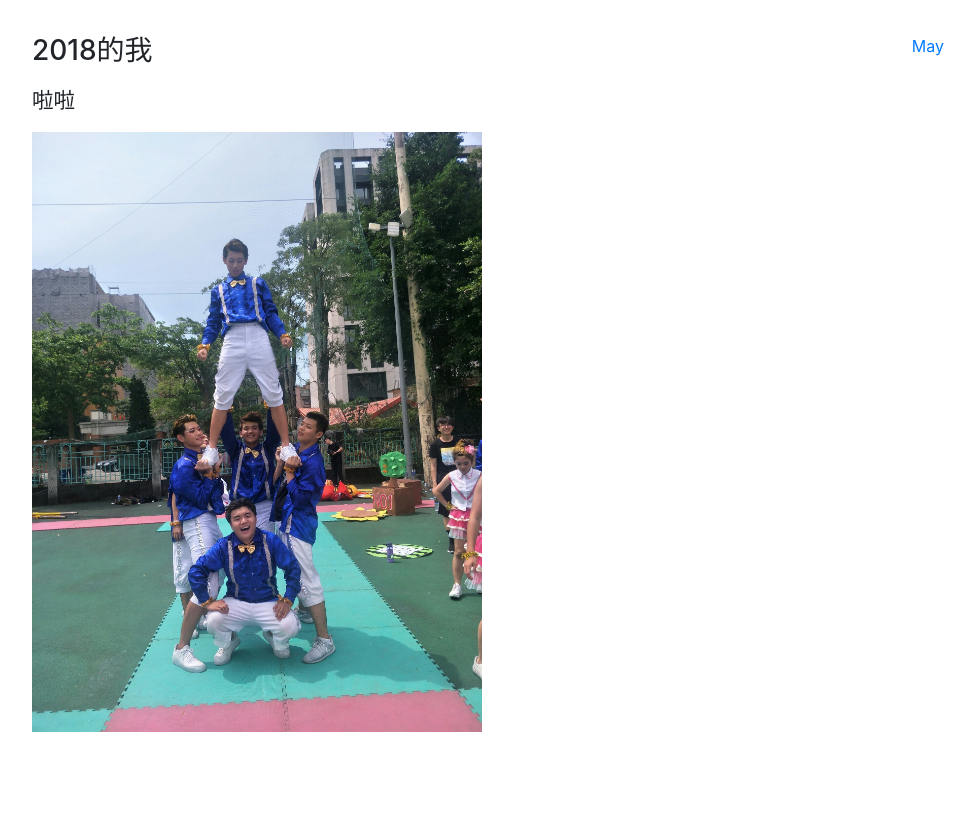
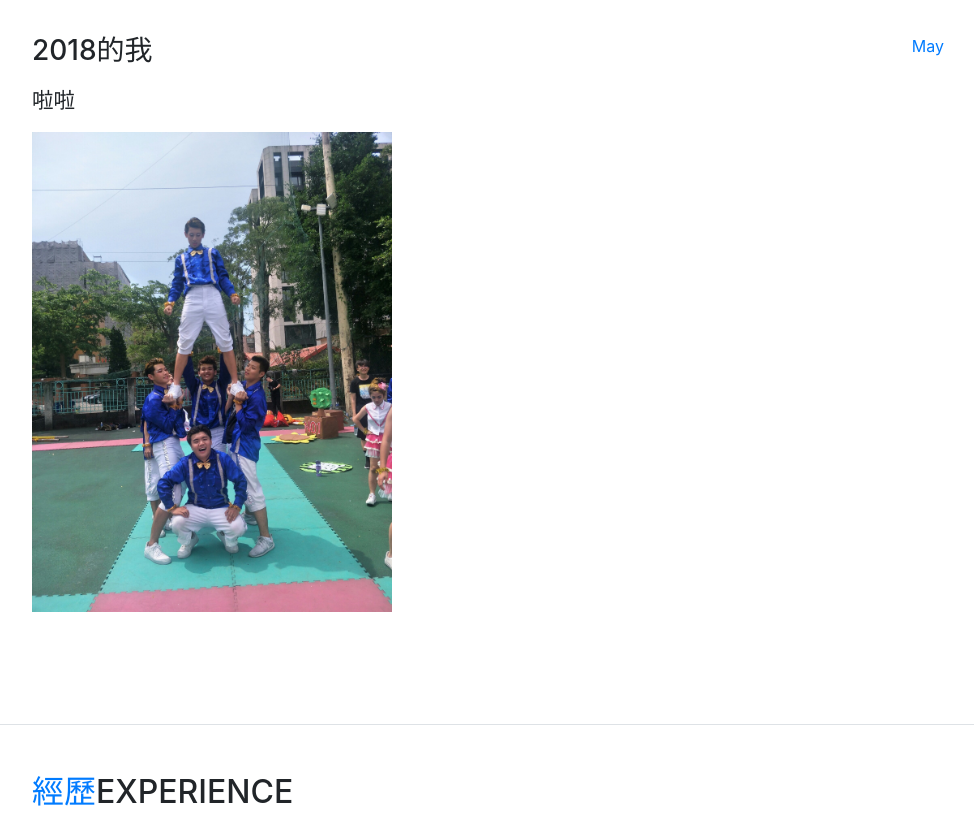
Before and after one commit to austin871023/austin871023.github.io, a website with bundled scripts: page index.html in a window 1280 px wide. Shown: the part 900-1715 px from the top of the page, without its empty margins (288-1262 px from the left). Built offline with nearby package versions, Linux system fonts and the light colour scheme; a web font is replaced by a local one.

Commit message:
Update index.html

```diff
--- a/index.html
+++ b/index.html
@@ -127,7 +127,7 @@
             <div class="resume-content mr-auto">
               <h3 class="mb-0">2018的我</h3>
               <div class="subheading mb-3">啦啦</div>
-              <p><img src="img/母湯克魯斯.jpg" width=450px height=600px</P>
+              <p><img src="img/母湯克魯斯.jpg" width=360px height=480px</P>
 			  </div>
             <div class="resume-date text-md-right">
               <span class="text-primary">May</span>
```
